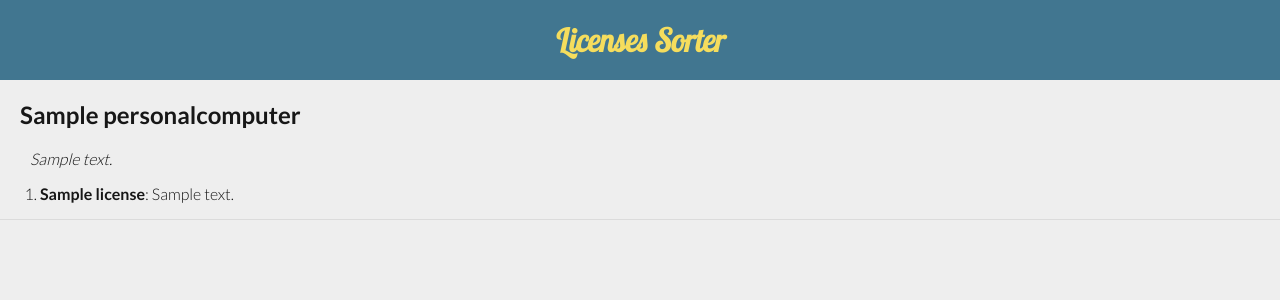
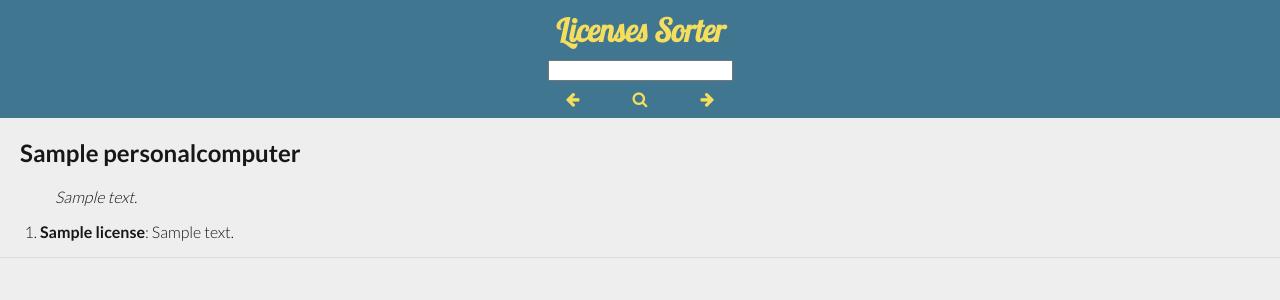
Before and after one commit to piotrantosz/licenses-sorter, a Django app: page / in a window 1280 px wide. Shown: the top 300 px of the page. Run offline with Django 3.2, Linux system fonts and the light colour scheme; tables that the repository leaves empty hold one stand-in row (values such as "Sample post"); some libraries are stand-ins or nearby versions.

Commit message:
Add search tool

```diff
--- a/main/static/main/style.css
+++ b/main/static/main/style.css
@@ -10,12 +10,22 @@ body {
 }
 
 h1 {
+    font-family: 'Lobster Two', Helvetica, Arial, sans-serif;
+    margin: 0px !important;
+}
+
+.header {
     text-align: center;
     color: #f5dd5d;
-  font-family: 'Lobster Two', Helvetica, Arial, sans-serif;
     background-color: #417690;
-  padding: 20px;
+    padding: 10px;
     margin: 0px !important;
+}
+
+i {
+    padding-left: 25px;
+    padding-right: 25px;
+    padding-top: 10px;
 }
 
 h2 {
@@ -24,6 +34,11 @@ h2 {
 
 p {
     margin-left: 30px;
+}
+
+a {
+    color: #f5dd5d;
+    text-decoration: none;
 }
 
 .light {
@@ -37,3 +52,28 @@ p {
     color: #000;
     background-color: #000;
 }
+
+.highlighted {
+
+    background-color: yellow;
+}
+
+.highlight {
+    background-color: #fff34d;
+    -moz-border-radius: 5px; /* FF1+ */
+    -webkit-border-radius: 5px; /* Saf3-4 */
+    border-radius: 5px; /* Opera 10.5, IE 9, Saf5, Chrome */
+    -moz-box-shadow: 0 1px 4px rgba(0, 0, 0, 0.7); /* FF3.5+ */
+    -webkit-box-shadow: 0 1px 4px rgba(0, 0, 0, 0.7); /* Saf3.0+, Chrome */
+    box-shadow: 0 1px 4px rgba(0, 0, 0, 0.7); /* Opera 10.5+, IE 9.0 */
+}
+
+.highlight {
+    padding: 1px 4px;
+    margin: 0 -4px;
+}
+
+.textSearchvalue_h {
+    margin-top: 10px;
+
+}
--- a/main/templates/main/index.html
+++ b/main/templates/main/index.html
@@ -7,24 +7,104 @@
     {% load staticfiles %}
     <link rel="stylesheet" href="{% static "main/style.css" %}"/>
     <!-- Fonts -->
-    <link href='https://fonts.googleapis.com/css?family=Lato:400,300,700&subset=latin,latin-ext' rel='stylesheet' type='text/css'>
+    <link href='https://fonts.googleapis.com/css?family=Lato:400,300,700&subset=latin,latin-ext' rel='stylesheet'
+          type='text/css'>
     <link href='https://fonts.googleapis.com/css?family=Lobster+Two:400italic' rel='stylesheet' type='text/css'>
+    <link rel="stylesheet" href="https://maxcdn.bootstrapcdn.com/font-awesome/4.5.0/css/font-awesome.min.css">
+    <!-- Searching -->
+    <script src="https://ajax.googleapis.com/ajax/libs/jquery/1.11.1/jquery.min.js" type="text/javascript"></script>
+    <script type="text/javascript">
+        function searchAndHighlight(searchTerm, selector) {
+            if (searchTerm) {
+                var selector = selector || "#realTimeContents"; //use body as selector if none provided
+                var searchTermRegEx = new RegExp(searchTerm, "ig");
+                var matches = $(selector).text().match(searchTermRegEx);
+                if (matches != null && matches.length > 0) {
+                    $('.highlighted').removeClass('highlighted'); //Remove old search highlights
+
+                    //Remove the previous matches
+                    $span = $('#realTimeContents span');
+                    $span.replaceWith($span.html());
+
+                    if (searchTerm === "&") {
+                        searchTerm = "&amp;";
+                        searchTermRegEx = new RegExp(searchTerm, "ig");
+                    }
+                    $(selector).html($(selector).html().replace(searchTermRegEx, "<span class='match'>" + searchTerm + "</span>"));
+                    $('.match:first').addClass('highlighted');
+
+                    var i = 0;
+
+                    $('.next_h').off('click').on('click', function () {
+                        i++;
+
+                        if (i >= $('.match').length) i = 0;
+
+                        $('.match').removeClass('highlighted');
+                        $('.match').eq(i).addClass('highlighted');
+                        $('.ui-mobile-viewport').animate({
+                            scrollTop: $('.match').eq(i).offset().top
+                        }, 300);
+                    });
+                    $('.previous_h').off('click').on('click', function () {
+
+                        i--;
+
+                        if (i < 0) i = $('.match').length - 1;
+
+                        $('.match').removeClass('highlighted');
+                        $('.match').eq(i).addClass('highlighted');
+                        $('.ui-mobile-viewport').animate({
+                            scrollTop: $('.match').eq(i).offset().top
+                        }, 300);
+                    });
+
+
+                    if ($('.highlighted:first').length) { //if match found, scroll to where the first one appears
+                        $(window).scrollTop($('.highlighted:first').position().top);
+                    }
+                    return true;
+                }
+            }
+            return false;
+        }
+
+        $(document).on('click', '.searchButtonClickText_h', function (event) {
+
+            $(".highlighted").removeClass("highlighted").removeClass("match");
+            if (!searchAndHighlight($('.textSearchvalue_h').val())) {
+                alert("No results found");
+            }
+
+
+        });
+    </script>
+
 </head>
 <body>
+<div class="header">
     <h1>Licenses Sorter</h1>
+    <input name="text-12" id="text-12" value="" type="text" class="textSearchvalue_h"/><br>
+    <a href="#" class="previous_h"><i class="fa fa-arrow-left"></i></a>
+    <a href="#" class="searchButtonClickText_h"><i class="fa fa-search"></i></a>
+    <a href="#" class="next_h"><i class="fa fa-arrow-right"></i></a>
+</div>
+
+<div id="realTimeContents">
     {% if pcs %}
         {% for pc in pcs %}
             <h2>{{ pc.title }}</h2>
             <p>
-            <i>{{ pc.description }}</i> <br>
+                <i>{{ pc.description }}</i> <br>
             <ol>
                 {% for license in pc.license_set.all %}
-                    <li> <b>{{ license.title }}</b>: {{ license.description }} </li>
+                    <li><b>{{ license.title }}</b>: {{ license.description }} </li>
                 {% endfor %}
             </ol>
             </p>
             <hr class="light">
         {% endfor %}
     {% endif %}
+</div>
 </body>
 </html>
```
Lines whose indentation alone changed are shown as unchanged.
